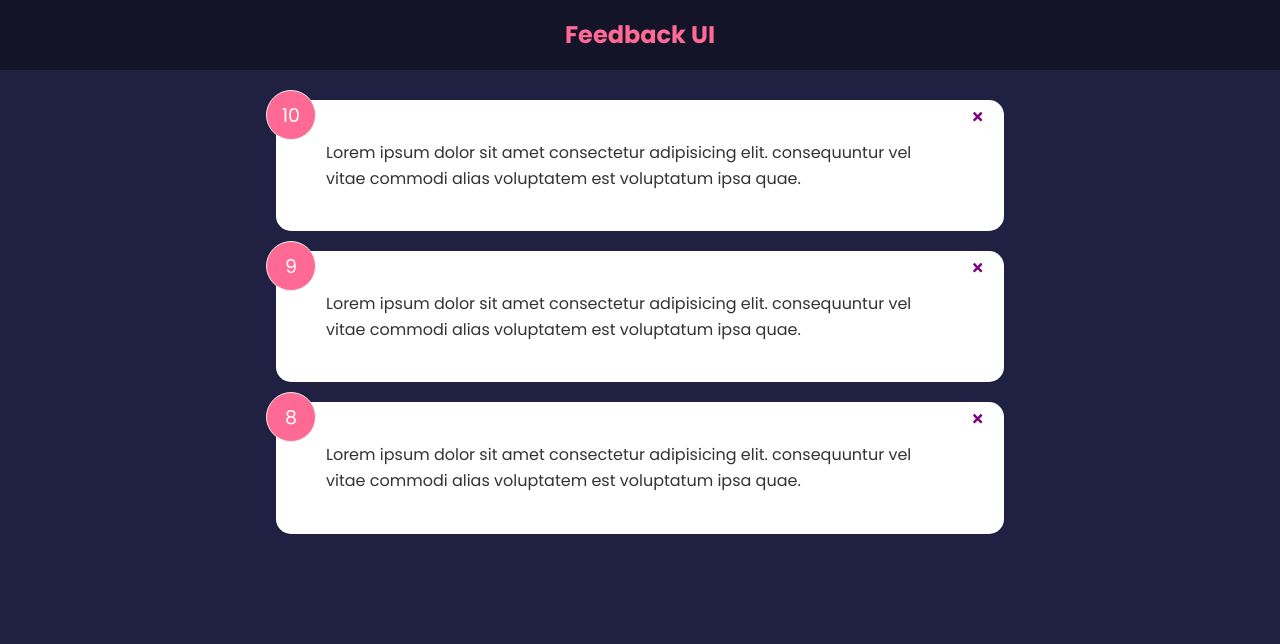
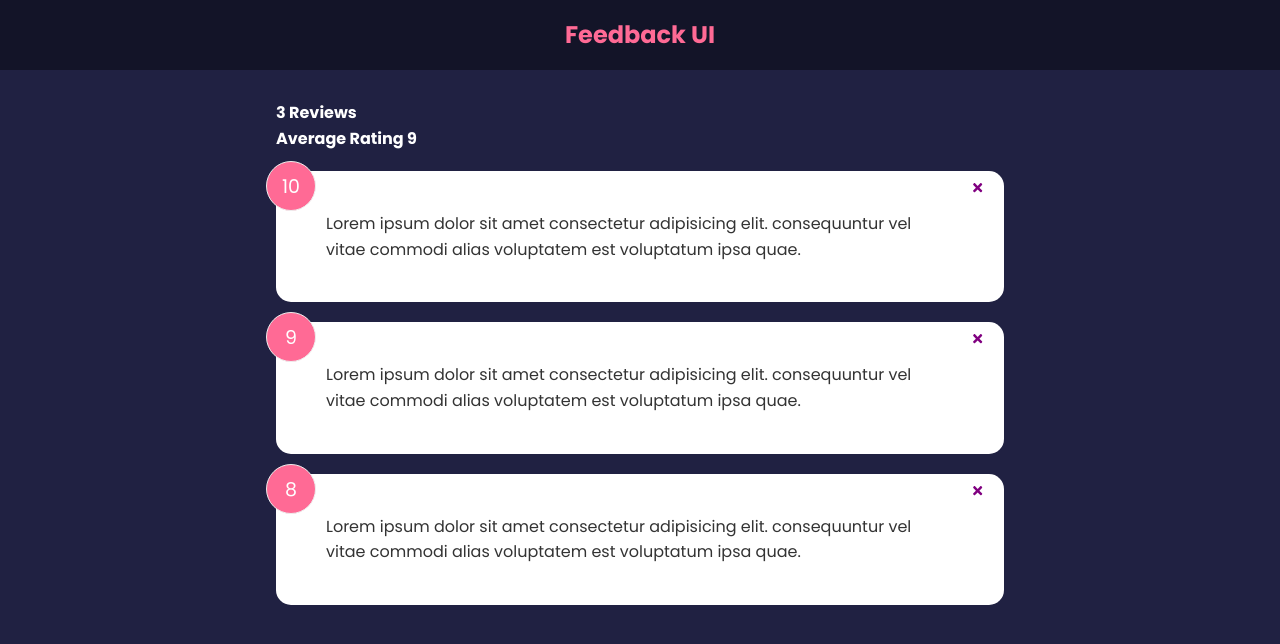
Before and after one commit to judo2000/react_feedback_app, a React (Create React App) app: page / in a window 1280 px wide. Shown: the top 644 px of the page. Built offline with nearby package versions, Linux system fonts and the light colour scheme.

Commit message:
Added feedback stats component

```diff
--- a/src/App.js
+++ b/src/App.js
@@ -2,6 +2,7 @@ import { useState } from "react";
 import Header from "./components/Header";
 import FeedbackList from "./components/FeedbackList";
 import FeedbackData from "./data/FeedbackData";
+import FeedbackStats from "./components/FeedbackStats";
 
 function App() {
   const [feedback, setFeedback] = useState(FeedbackData);
@@ -15,6 +16,7 @@ function App() {
     <>
       <Header />
       <div className='container'>
+        <FeedbackStats feedback={feedback} />
         <FeedbackList feedback={feedback} handleDelete={deleteFeedback} />
       </div>
     </>
--- /dev/null
+++ b/src/components/FeedbackStats.jsx
@@ -0,0 +1,23 @@
+import PropTypes from "prop-types";
+
+function FeedbackStats({ feedback }) {
+  // calculate reating average
+  let average =
+    feedback.reduce((acc, curr) => {
+      return acc + curr.rating;
+    }, 0) / feedback.length;
+
+  // allow only 1 decimal place in average
+  average = average.toFixed(1).replace(/[.,]0$/, "");
+  return (
+    <div className='feedbackStats'>
+      <h4>{feedback.length} Reviews</h4>
+      <h4>Average Rating {isNaN(average) ? 0 : average}</h4>
+    </div>
+  );
+}
+
+FeedbackStats.propTypes = {
+  feedback: PropTypes.array.isRequired,
+};
+export default FeedbackStats;
```
